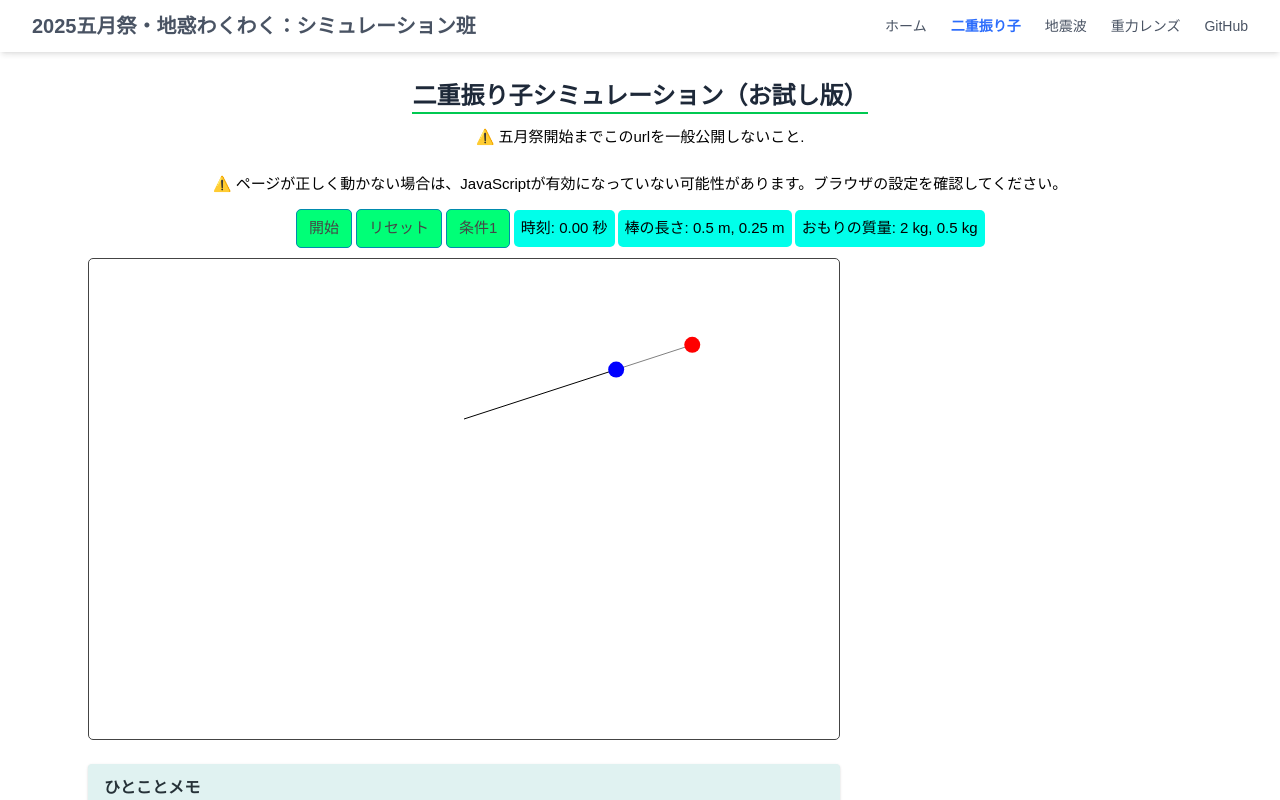
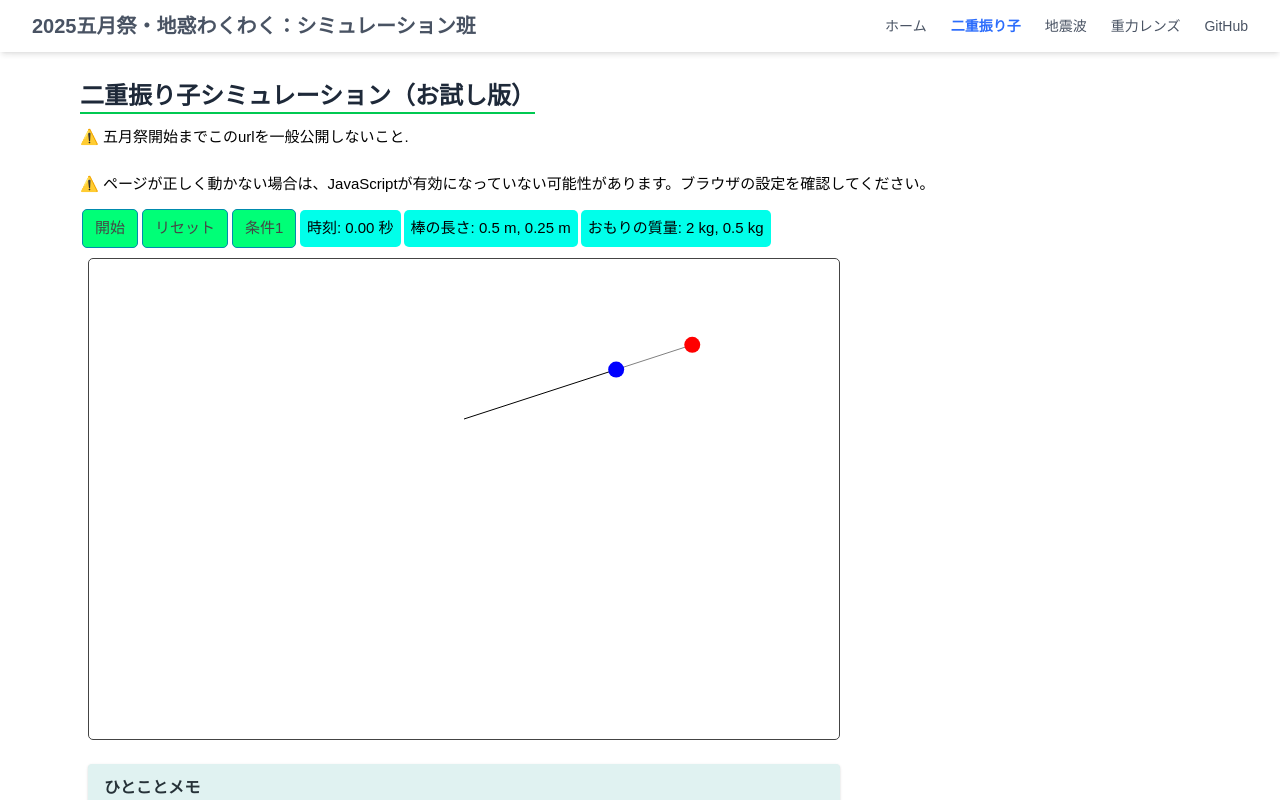
Before and after one commit to chiwaku-wakwak/chiwaku-simulation, a Next.js app: page /pendulum in a window 1280 px wide. Shown: the top 800 px of the page. Built offline with nearby package versions, Linux system fonts and the light colour scheme; some icons are missing.

Commit message:
remove justify-items-center

```diff
--- a/src/app/globals.css
+++ b/src/app/globals.css
@@ -7,6 +7,7 @@
 
 body {
   font-family: "游ゴシック Light", sans-serif;
+  text-align: left;
   font-size: 15px;
   margin: 0px;
   text-size-adjust: 100%;
@@ -94,10 +95,3 @@ ul {
     display: inline;
   }
 }
-
-@media (min-width: 1000px) {
-  main {
-    margin : 0px 0px;
-    justify-items: center;
-  }
-}
--- a/src/app/gravitational-lens/page.tsx
+++ b/src/app/gravitational-lens/page.tsx
@@ -7,7 +7,7 @@ const App: React.FC = () => {
     <>
       <Header />
       {/* pt-20 = padding-top: 5rem (＝約80px。Header 高さに応じて調整) */}
-      <main className="pt-20 px-4 lg:px-20 text-left">
+      <main className="pt-20 px-4 text-left lg:px-20">
         <h1
           className="text-2xl font-bold text-gray-800 text-left border-b-2 border-green-500 pb-0 inline-block"
           id="simulation"
--- a/src/app/page.tsx
+++ b/src/app/page.tsx
@@ -12,7 +12,7 @@ import Footer from "@/components/Footer";
 
 export default function Home() {
   return (
-    <div className="flex flex-col min-h-screen text-left">
+    <div className="flex flex-col min-h-screen">
       <Header />
       <div className="fixed inset-0 w-full h-full -z-10 pointer-events-none">
         <div className="object-cover min-w-full min-h-full bg-sky-700" />
```
